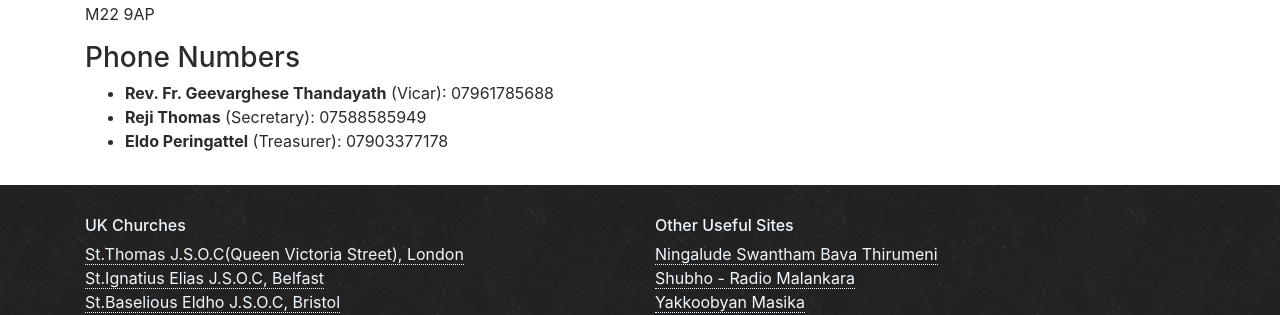
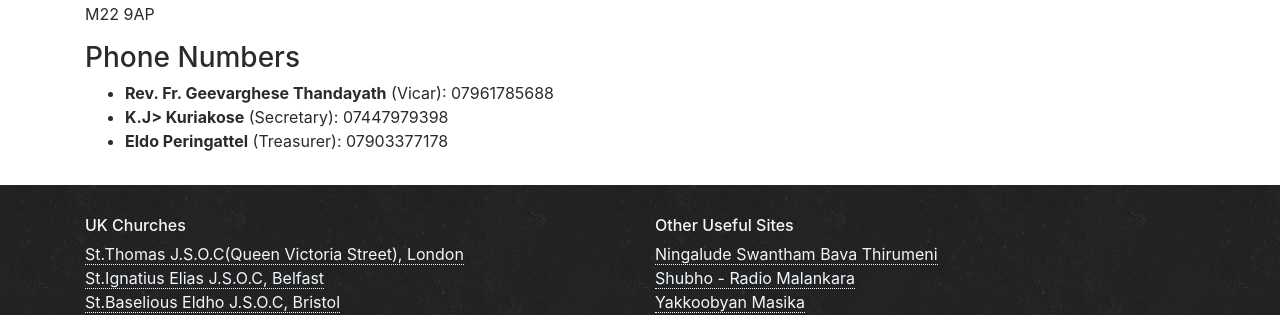
Before and after one commit to stmarys-jsoc/stmarys-jsoc.github.io, a Jekyll site: the page built from contact.md, in a window 1280 px wide. Shown: the part 268-583 px from the top of the page. Built offline with Jekyll 4.4.1, drawn with Linux system fonts in a browser that asks for light colours.

Commit message:
Update contact.md

```diff
--- a/contact.md
+++ b/contact.md
@@ -16,6 +16,6 @@ permalink: '/contact/'
 ### Phone Numbers
 <ul>
   <li><strong>Rev. Fr. Geevarghese Thandayath</strong> (Vicar): 07961785688</li>
-  <li><strong>Reji Thomas</strong> (Secretary): 07588585949</li>
+  <li><strong>K.J> Kuriakose</strong> (Secretary): 07447979398</li>
   <li><strong>Eldo Peringattel</strong> (Treasurer): 07903377178</li>
 </ul>
```
